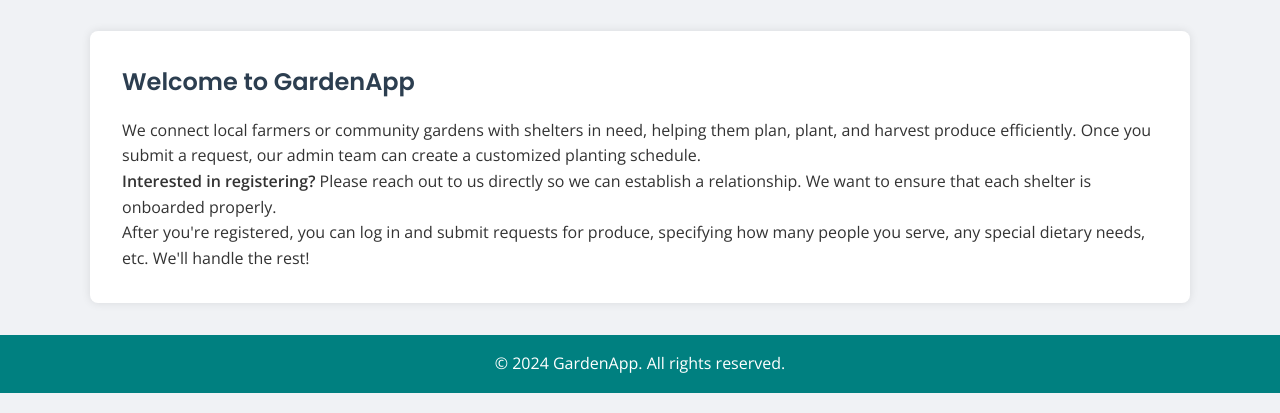
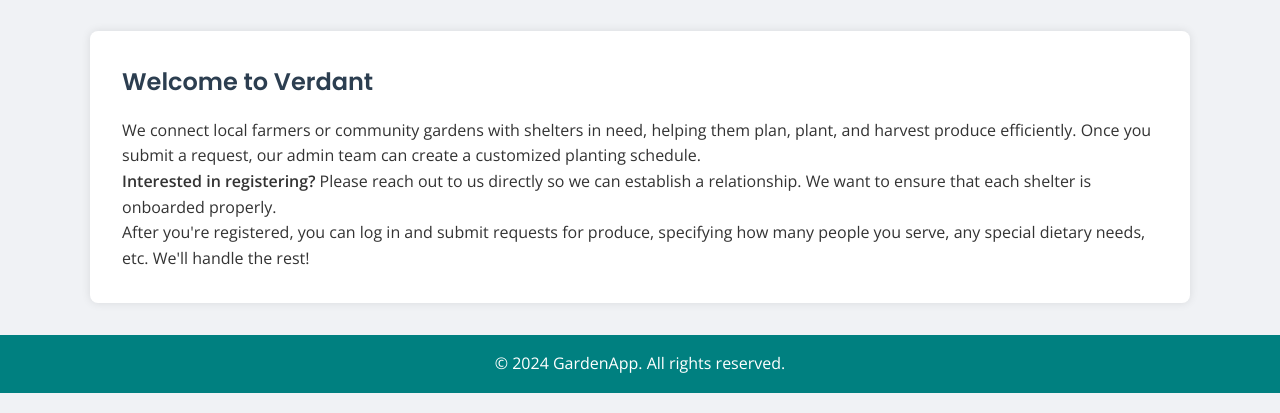
Before and after one commit to akshajnad/Verdant, a Flask app: page / in a window 1280 px wide. Shown: the part 387-800 px from the top of the page. Run offline with Flask 3, Linux system fonts and the light colour scheme.

Commit message:
Update home.html

```diff
--- a/templates/home.html
+++ b/templates/home.html
@@ -1,9 +1,9 @@
 <!-- templates/home.html -->
 {% extends "layout.html" %}
-{% block title %}Home | GardenApp{% endblock %}
+{% block title %}Home | Verdant{% endblock %}
 
 {% block content %}
-<h2>Welcome to GardenApp</h2>
+<h2>Welcome to Verdant</h2>
 
 <p>
   We connect local farmers or community gardens with shelters in need, helping them
```
